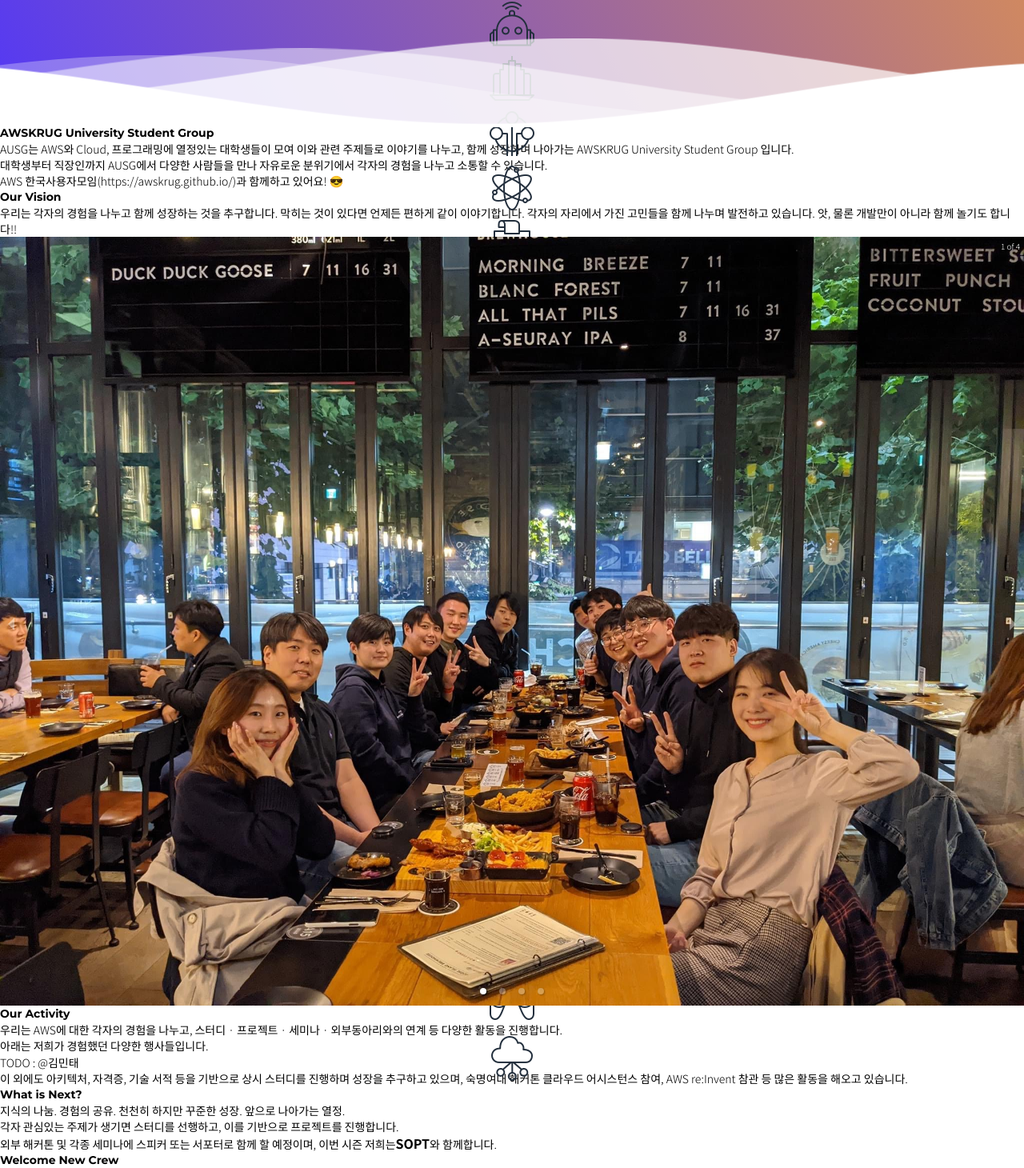
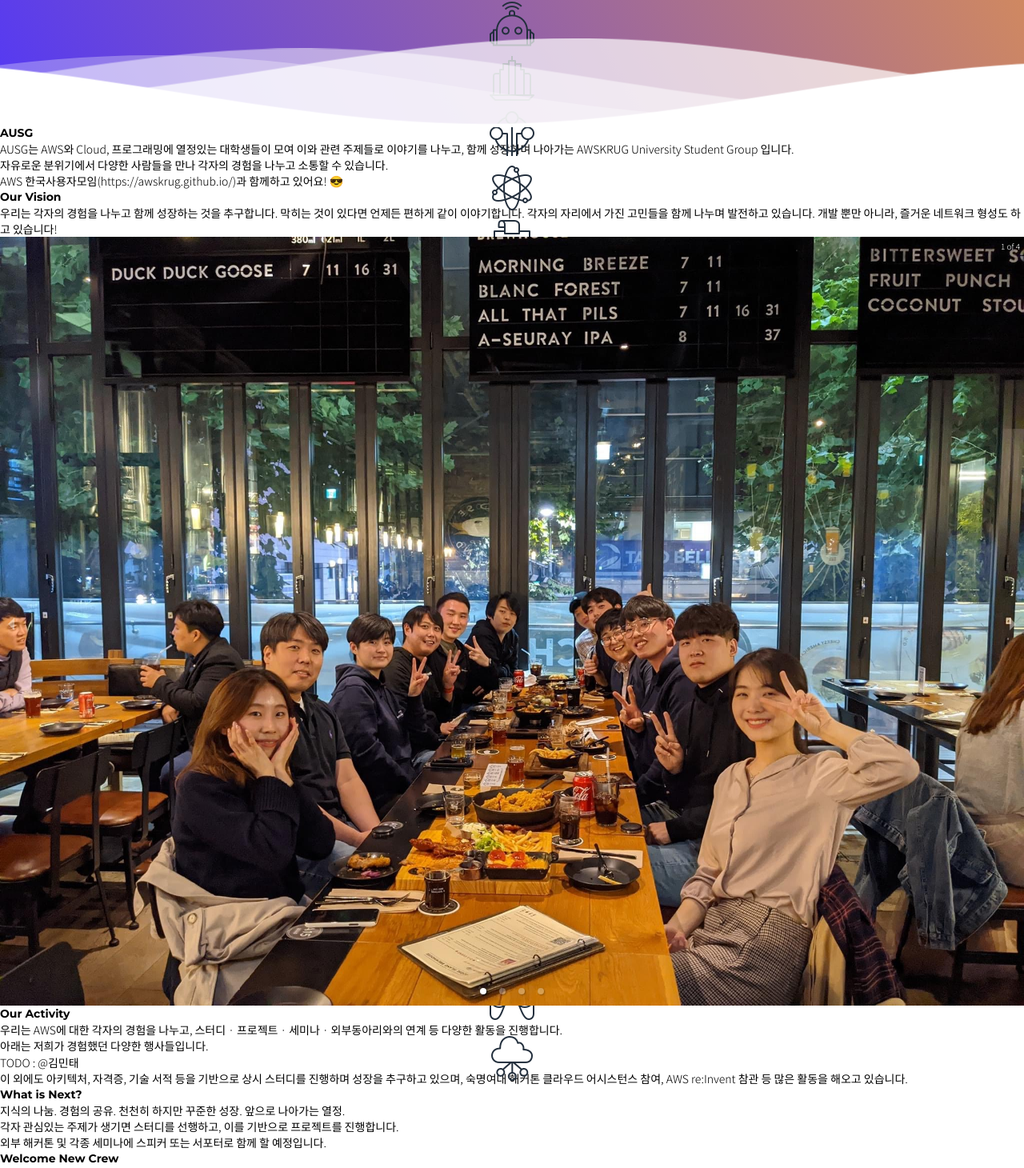
Before and after one commit to AUSG/Relay-Homepage, a Next.js app in the folder client/: page / in a window 1280 px wide. Shown: the part 641-2101 px from the top of the page at 80% size. Built offline with nearby package versions, Linux system fonts and the light colour scheme.

Commit message:
Content 메인 수정

```diff
--- a/client/src/components/common/Content.tsx
+++ b/client/src/components/common/Content.tsx
@@ -16,7 +16,7 @@ const Content: React.FC = () => (
     <div className="doc_content">
       <div>
         <div className="typography text-4xl mt-10 mb-5 py-1 text-ausgPurple border-t-2 border-b-2 border-ausgPurple">
-          AWSKRUG University Student Group
+          AUSG
         </div>
         <div className="px-2">
           <p>
@@ -25,8 +25,8 @@ const Content: React.FC = () => (
             Student Group 입니다.
           </p>
           <p>
-            대학생부터 직장인까지 AUSG에서 다양한 사람들을 만나 자유로운
-            분위기에서 각자의 경험을 나누고 소통할 수 있습니다.
+            자유로운 분위기에서 다양한 사람들을 만나 각자의 경험을 나누고 소통할
+            수 있습니다.
           </p>
           <p>
             AWS 한국사용자모임(https://awskrug.github.io/)과 함께하고 있어요! 😎
@@ -43,8 +43,8 @@ const Content: React.FC = () => (
             <p>
               우리는 각자의 경험을 나누고 함께 성장하는 것을 추구합니다. 막히는
               것이 있다면 언제든 편하게 같이 이야기합니다. 각자의 자리에서 가진
-              고민들을 함께 나누며 발전하고 있습니다. 앗, 물론 개발만이 아니라
-              함께 놀기도 합니다!!
+              고민들을 함께 나누며 발전하고 있습니다. 개발 뿐만 아니라, 즐거운
+              네트워크 형성도 하고 있습니다!
             </p>
           </div>
         </div>
@@ -109,10 +109,7 @@ const Content: React.FC = () => (
             프로젝트를 진행합니다.
           </p>
           <p>
-            외부 해커톤 및 각종 세미나에 스피커 또는 서포터로 함께 할 예정이며,
-            이번 시즌 저희는
-            <span style={{ fontSize: "16px", fontWeight: "bold" }}>SOPT</span>와
-            함께합니다.
+            외부 해커톤 및 각종 세미나에 스피커 또는 서포터로 함께 할 예정입니다.
           </p>
         </div>
       </div>
```
